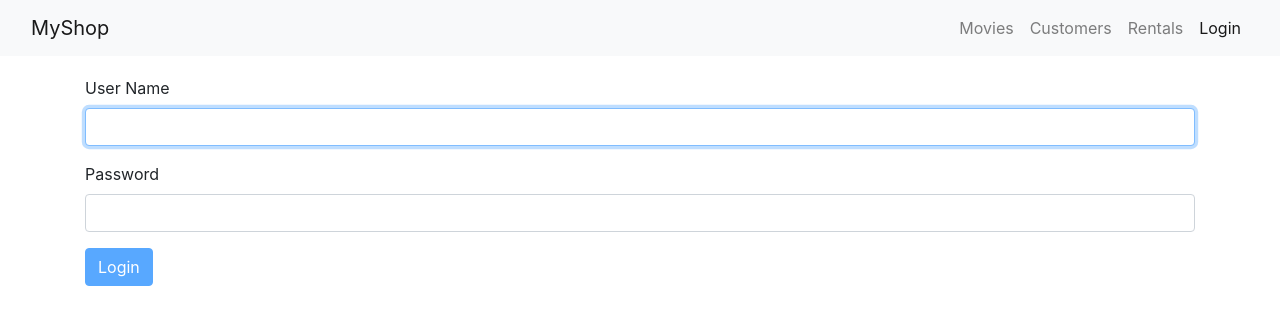
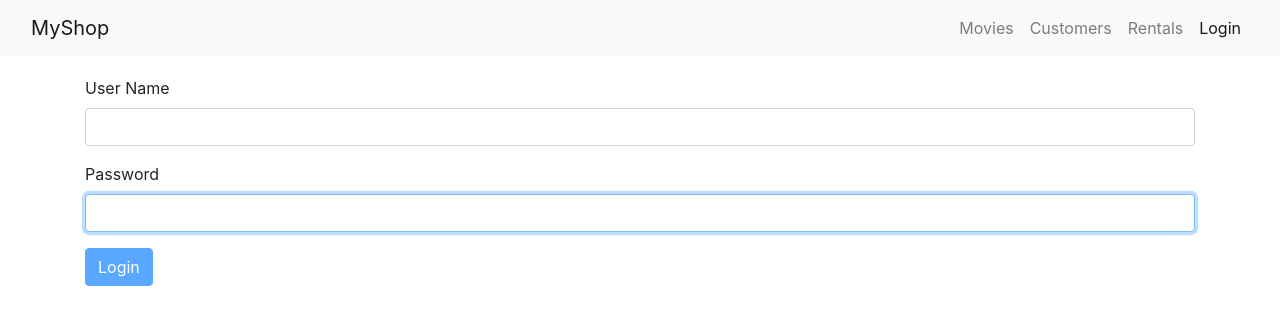
Before and after one commit to ChandimaHerath/movie-app-reactJS, a React (Create React App) app: page /login in a window 1280 px wide. Shown: the top 324 px of the page. Built offline with nearby package versions, Linux system fonts and the light colour scheme.

Commit message:
login form rendered via extending the form component

```diff
--- a/src/components/common/form.jsx
+++ b/src/components/common/form.jsx
@@ -62,6 +62,21 @@ class Form  extends Component {
 
     };
 
+    renderInput(name, label,type="text"){
+        return(
+            <div className="form-group">
+            <label htmlFor={name}>{label}</label>
+            <input autoFocus name={name}
+            onChange={this.handleChange}
+            value={this.state.data[name]}
+            id={name}
+            type={type}
+            className="form-control" />
+            { this.state.errors[name]&&<div className="alert alert-danger"> {this.state.errors[name]} </div>}
+            </div>
+        );
+    }
+
    renderButton(label){
     return <button disabled={this.validate()} onClick={this.handleSubmit} className="btn btn-primary">{label}</button>
 
--- a/src/components/loginform.jsx
+++ b/src/components/loginform.jsx
@@ -23,17 +23,8 @@ class LoginForm  extends Form {
         const{data} = this.state;
         return <div>
                 <form >
-                 <div className="form-group">
-                <label htmlFor='username'>User Name</label>
-                <input autoFocus name="username" onChange={this.handleChange} value={data.username} id="username" type="text" className="form-control" />
-                { this.state.errors.username&&<div className="alert alert-danger"> {this.state.errors.username} </div>}
-                </div>
-
-                <div className="form-group">
-                <label htmlFor='password'>Password</label>
-                <input name="password" onChange={this.handleChange} value={data.password} id="password" type="password" className="form-control" />
-                { this.state.errors.password&&<div className="alert alert-danger"> {this.state.errors.password} </div>}
-                </div>
+                {this.renderInput('username','User Name')}
+                {this.renderInput('password','Password','password')}
                 {this.renderButton('Login')}
                 </form>
         </div>;
```
